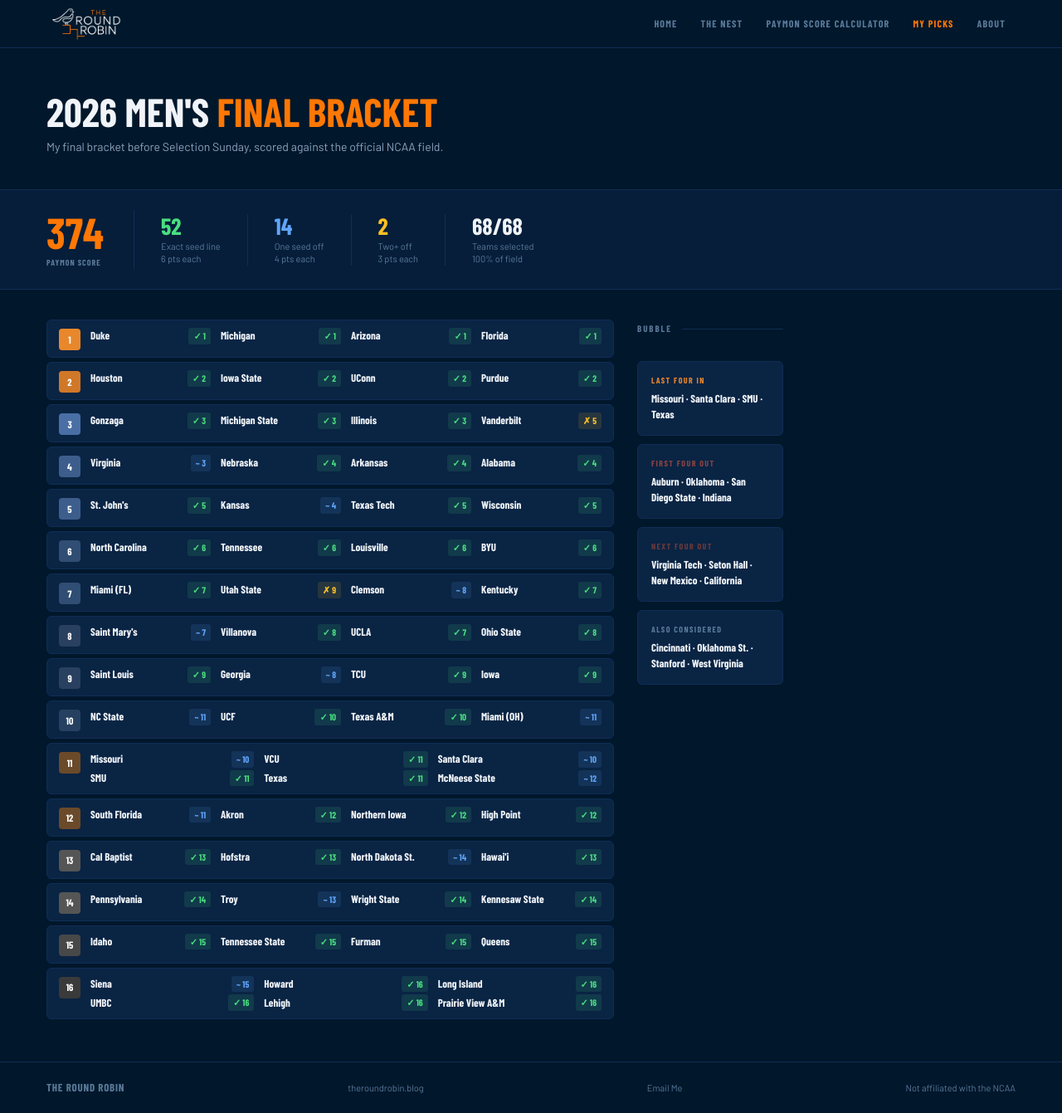
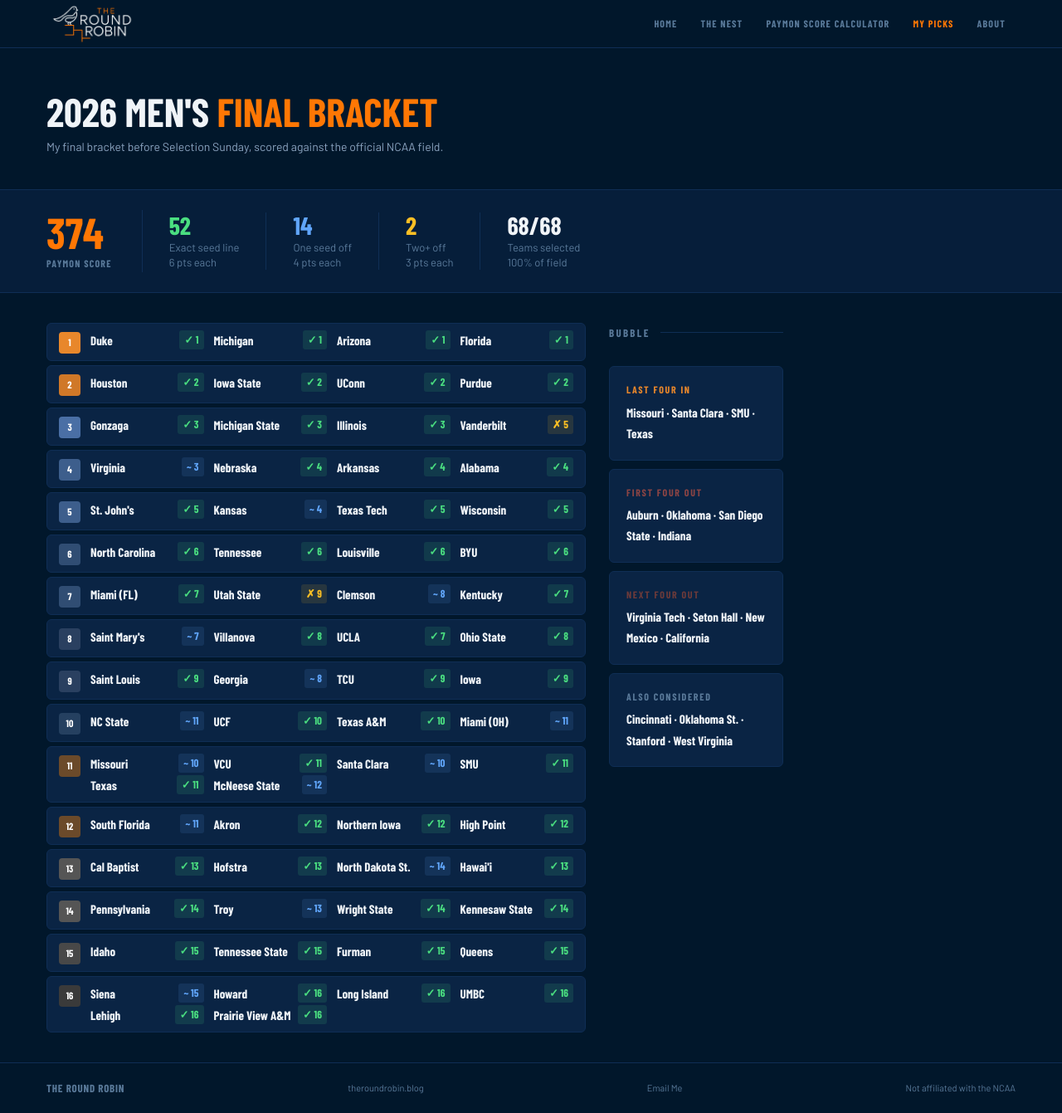
Before and after one commit to GrantBH12/The-Round-Robin, a Jekyll site: the page built from predictions/index.html, in a window 1280 px wide and 1341 px high. Shown: the whole window at 83% size. Built offline with Jekyll 4.4.1, drawn with Linux system fonts in a browser that asks for light colours; some web fonts are replaced.

Commit message:
Second batch of UI tweaks
- Email updated to granthansell@gmail.com (footer + about page)
- Nav logo height 52→60px
- Hero SVG logo moved right onto right bracket (x=350), opacity 0.18→0.09
- Hero CTA: 'Open The Nest →' → 'Go To The Nest Bracket Studio →'
- 'Fill With Top Teams' button in compare section: larger font/padding
- My Picks: 6-team rows back to 4+2 (default grid); bubble sidebar
  widened to 210px; bubble card padding increased
- My Picks: +2px font size across team names, results, stats, bubble text

Co-Authored-By: Claude Sonnet 4.6 <noreply@anthropic.com>

```diff
--- a/_layouts/default.html
+++ b/_layouts/default.html
@@ -13,7 +13,7 @@
 <body>
   <nav>
     <a href="{{ site.baseurl }}/" class="nav-logo">
-      <img src="{{ site.baseurl }}/assets/img/logo-01.png" alt="The Round Robin" height="52">
+      <img src="{{ site.baseurl }}/assets/img/logo-01.png" alt="The Round Robin" height="60">
     </a>
     <div class="nav-links">
       <a href="{{ site.baseurl }}/" class="nav-link {% if page.url == '/' %}active{% endif %}">Home</a>
@@ -31,7 +31,7 @@
   <footer>
     <span class="footer-logo">The Round Robin</span>
     <span>theroundrobin.blog</span>
-    <a href="mailto:grant@theroundrobin.blog" style="color:inherit;text-decoration:none;">Email Me</a>
+    <a href="mailto:granthansell@gmail.com" style="color:inherit;text-decoration:none;">Email Me</a>
     <span>Not affiliated with the NCAA</span>
   </footer>
 </body>
--- a/about/index.html
+++ b/about/index.html
@@ -28,6 +28,6 @@ title: About
 
   <h2>Get In Touch</h2>
   <p>Questions, feedback, or just want to talk bracketology? I'd love to hear from you.</p>
-  <a href="mailto:grant@theroundrobin.blog" class="btn-primary" style="margin-top:8px;display:inline-block;">Email Me →</a>
+  <a href="mailto:granthansell@gmail.com" class="btn-primary" style="margin-top:8px;display:inline-block;">Email Me →</a>
 
 </div>
--- a/assets/css/main.css
+++ b/assets/css/main.css
@@ -414,7 +414,7 @@ nav {
 }
 .bracket-layout { display: flex; gap: 28px; align-items: flex-start; }
 .bracket-layout .bracket-grid { flex: 1; min-width: 0; margin-bottom: 0; }
-.bubble-sidebar { flex: 0 0 176px; display: flex; flex-direction: column; gap: 10px; padding-top: 2px; }
+.bubble-sidebar { flex: 0 0 210px; display: flex; flex-direction: column; gap: 10px; padding-top: 2px; }
 .bracket-grid { display: flex; flex-direction: column; gap: 5px; margin-bottom: 28px; }
 
 .seed-group {
@@ -470,7 +470,7 @@ nav {
   grid-template-columns: repeat(4, 1fr);
   gap: 12px;
 }
-.bubble-card { padding: 14px 16px; border-radius: 6px; border: 1px solid var(--border); background: var(--card); }
+.bubble-card { padding: 18px 20px; border-radius: 6px; border: 1px solid var(--border); background: var(--card); }
 .bubble-label {
   font-family: var(--fd);
   font-weight: 800;
--- a/bracket/index.html
+++ b/bracket/index.html
@@ -1030,7 +1030,7 @@ function App() {
                 <div style={{ marginLeft:"auto", display:"flex", gap:6 }} onClick={e => e.stopPropagation()}>
                   {compareIds.length < 8 && poolF.length > 0 && (
                     <button onClick={fillCompare}
-                      style={{ background:"rgba(74,111,165,0.12)", border:"1px solid #2A4A7A", borderRadius:4, color:"#4A6FA5", fontSize:9, padding:"2px 8px", cursor:"pointer" }}>
+                      style={{ background:"rgba(74,111,165,0.12)", border:"1px solid #2A4A7A", borderRadius:4, color:"#4A6FA5", fontSize:11, fontWeight:700, padding:"4px 12px", cursor:"pointer" }}>
                       Fill With Top Teams
                     </button>
                   )}
--- a/index.html
+++ b/index.html
@@ -53,14 +53,14 @@ layout: default
       <line x1="268" y1="200" x2="332" y2="200"/>
     </g>
     <!-- Logo watermark -->
-    <image href="{{ site.baseurl }}/assets/img/logo-01.png" x="170" y="90" width="260" height="220" opacity="0.18" style="mix-blend-mode:screen"/>
+    <image href="{{ site.baseurl }}/assets/img/logo-01.png" x="350" y="80" width="240" height="240" opacity="0.09" style="mix-blend-mode:screen"/>
   </svg>
 
   <div class="hero">
     <h1>Every Team.<br>Every Metric.<br><span>Every Round.</span></h1>
     <p>Bracketology built on the same data the committee uses — nothing more, nothing less.</p>
     <div class="hero-actions">
-      <a href="{{ site.baseurl }}/bracket/" class="btn-primary">Open The Nest →</a>
+      <a href="{{ site.baseurl }}/bracket/" class="btn-primary">Go To The Nest Bracket Studio →</a>
       <a href="{{ site.baseurl }}/predictions/" class="btn-ghost">My 2026 Picks</a>
     </div>
   </div>
--- a/predictions/index.html
+++ b/predictions/index.html
@@ -2,6 +2,16 @@
 layout: default
 title: My 2026 Picks
 ---
+<style>
+.team-name { font-size: 15px; }
+.result { font-size: 13px; }
+.ss-num { font-size: 30px; }
+.ss-label { font-size: 13px; }
+.score-label { font-size: 12px; }
+.bubble-label { font-size: 12px; }
+.bubble-teams { font-size: 15px; line-height: 1.7; }
+.section-label { font-size: 13px; }
+</style>
 <div class="page-header">
   <div class="page-header-inner">
     <h1>2026 Men's <span>Final Bracket</span></h1>
@@ -119,7 +129,7 @@ title: My 2026 Picks
     </div>
 
     <div class="seed-group"><div class="seed-num s11">11</div>
-      <div class="seed-teams-col seed-teams-col-6">
+      <div class="seed-teams-col">
         <div class="team-row"><span class="team-name">Missouri</span><span class="result r4">~ 10</span></div>
         <div class="team-row"><span class="team-name">VCU</span><span class="result r6">✓ 11</span></div>
         <div class="team-row"><span class="team-name">Santa Clara</span><span class="result r4">~ 10</span></div>
@@ -166,7 +176,7 @@ title: My 2026 Picks
     </div>
 
     <div class="seed-group"><div class="seed-num s16">16</div>
-      <div class="seed-teams-col seed-teams-col-6">
+      <div class="seed-teams-col">
         <div class="team-row"><span class="team-name">Siena</span><span class="result r4">~ 15</span></div>
         <div class="team-row"><span class="team-name">Howard</span><span class="result r6">✓ 16</span></div>
         <div class="team-row"><span class="team-name">Long Island</span><span class="result r6">✓ 16</span></div>
```
